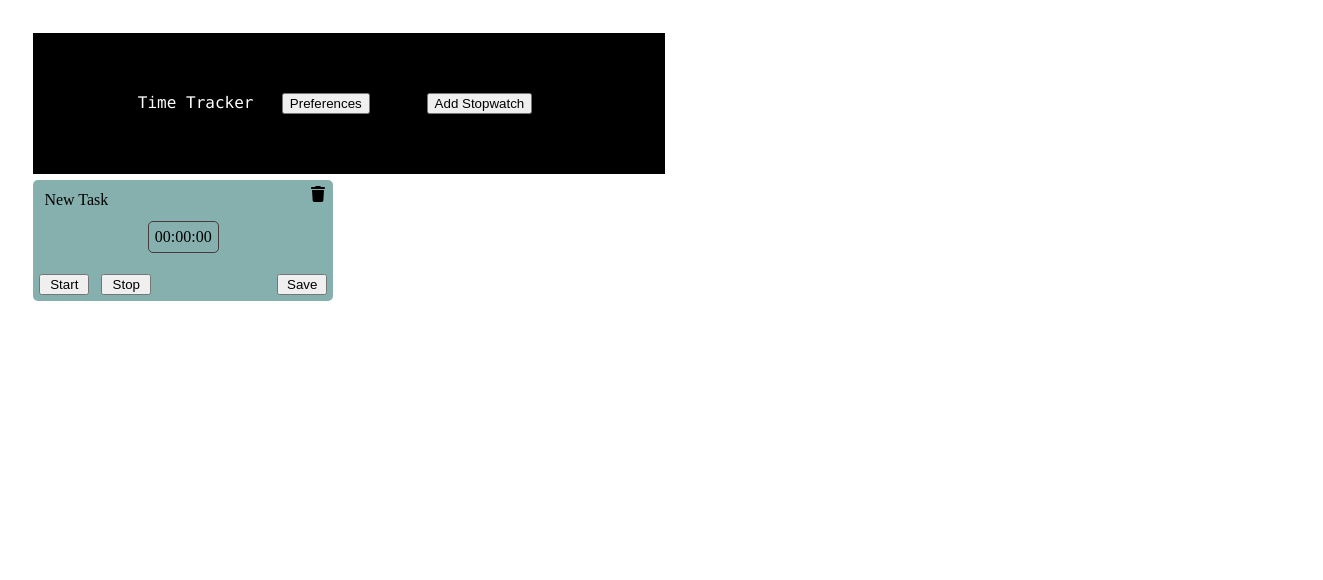
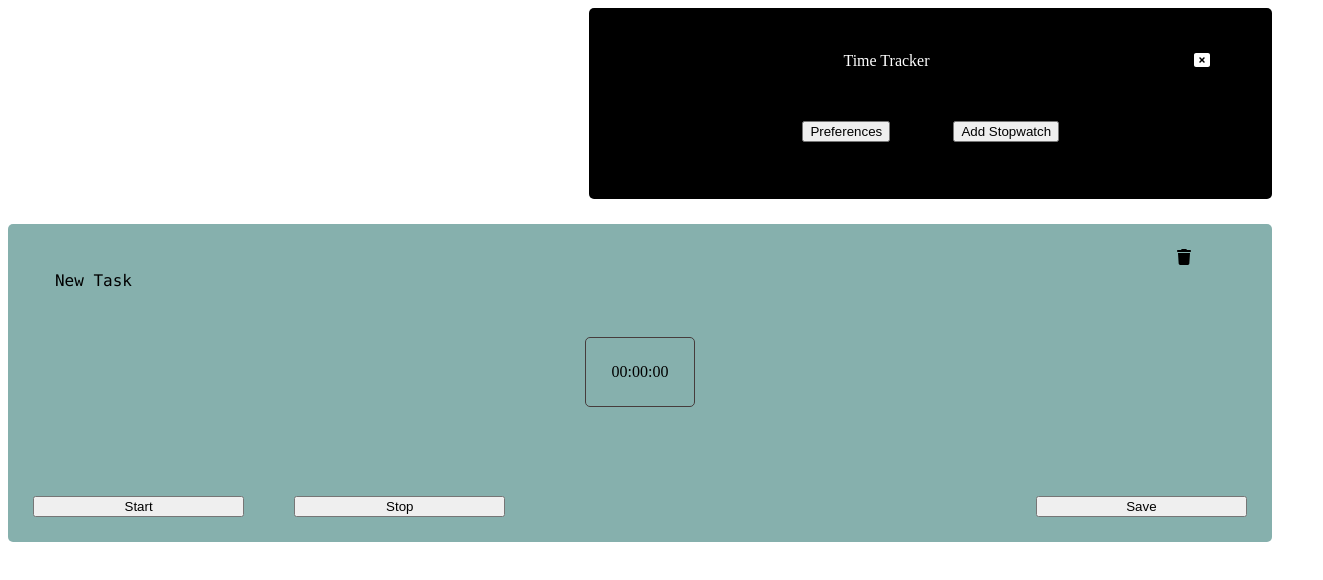
Before and after one commit to FredericoCoelhoNunes/time-tracker, a Vue app: page / in a window 1280 px wide. Both pictures are taken after a click on the button "Add Stopwatch". Shown: the top 580 px of the page, 1323 px wide, since content can reach past the window. Built offline with nearby package versions, Linux system fonts and the light colour scheme.

Commit message:
Working frameless version, missing writing the actual stopwatch data to storage.

```diff
--- a/src/App.vue
+++ b/src/App.vue
@@ -3,7 +3,12 @@
     <div class="main-window">
       <div class="stopwatch-section">
         <div class="add-stopwatch-container">
-          <span>Time Tracker</span>
+            <div class="title-and-exit-button">
+              <span>Time Tracker</span>
+              <div class="window-close-div">
+                <font-awesome-icon icon="fa fa-window-close" class="fa-window-close" @click="closeApp"/>
+              </div>
+            </div>
           <button type="preferences" @click="openPreferences">Preferences</button>
           <button type="button" @click="addStopwatch">Add Stopwatch</button>
         </div>
@@ -23,6 +28,18 @@
 <style scoped src='./assets/styles/app-styles.css'/>
 
 <script>
+// Adding a fontawesome icon to this component! (the close button)
+/* import the fontawesome core */
+import { library } from '@fortawesome/fontawesome-svg-core'
+/* import font awesome icon component */
+import { FontAwesomeIcon } from '@fortawesome/vue-fontawesome'
+/* import specific icons */
+import { faWindowClose } from '@fortawesome/free-solid-svg-icons'
+
+/* add icons to the library */
+library.add(faWindowClose)
+
+// Importing the stopwatch component
 import MyStopwatch from "./components/MyStopwatch.vue";
 
 let uuid = 1;  // an ID for the stopwatches
@@ -31,6 +48,7 @@ export default {
   name: "App",
   components: {
     MyStopwatch,
+    FontAwesomeIcon
   },
   data() {
     return {
@@ -43,8 +61,7 @@ export default {
       uuid += 1;
     },
     openPreferences() {
-      this.stopwatches.push({"uuid": uuid});
-      uuid += 1;
+      window.electronAPI.openPreferences();
     },
     saveStopwatch(index, stopwatchData) {
       // signalling to main process to save the stopwatch data
@@ -53,6 +70,9 @@ export default {
     },
     deleteStopwatch(index) {
       this.stopwatches.splice(index, 1);
+    },
+    closeApp() {
+      window.electronAPI.closeApp();
     }
   },
 };
--- a/src/assets/styles/app-styles.css
+++ b/src/assets/styles/app-styles.css
@@ -1,36 +1,67 @@
-.main-window {
-  display: flex;
-  width: 100%;
+html * {
+  font-family: "Lucida Console", "Courier New", monospace;
+}
+
+div {
+  border-radius: 5px;
 }
 
 button {
   -webkit-app-region: no-drag;
 }
 
+.main-window {
+  display: flex;
+}
+
+.stopwatch-section {
+  display: flex;
+  width: 100%;
+  flex-direction: column;
+  align-items: flex-end;       /* right-align the image */
+  justify-content: center;     /* vertically center all content */
+}
+
 .add-stopwatch-container {
   background-color: black;
   color: white;
-  font-family: "Lucida Console", "Courier New", monospace;
+  width: 50%;
   text-align: center;
-  padding: 5% 5% 5% 5%;
+  padding: 2% 2% 2% 2%;
 }
 .add-stopwatch-container > button {
   margin: 5% 5% 5% 5%;
 }
 
-.stopwatch-section {
+.stopwatch-list {
+    width: 100%;
+    display: flex;
+    align-items: right;
+    justify-content: right;
+    flex-direction: column;
+}
+.title-and-exit-button {
   display: flex;
-  width: 50%;
-  flex-direction: column;
-  margin: 2% 2% 2% 2%;
+  width: 100%;
+  padding: 3% 3% 3% 3%;
+  flex-direction: row;
 }
 
-.stopwatch-list {
-    flex: 0 0 auto;
-    width: 100%;
-    height: 100%;
-    display: flex;
-    align-items: flex-start;
-    flex-direction: column;
-    justify-content: space-between;
+.title-and-exit-button > span {
+  width: 80%;
 }
+
+.fa-window-close:hover {
+  transition: 0.2s ease-out;
+  color: rgb(196, 54, 54);
+}
+
+.window-close-div {
+  width: 10%;
+  margin-left: 5%;
+  align-self: right;
+  -webkit-app-region: no-drag;
+  text-align: center;
+  vertical-align: middle;
+
+}
--- a/src/assets/styles/my-stopwatch-styles.css
+++ b/src/assets/styles/my-stopwatch-styles.css
@@ -1,3 +1,7 @@
+html * {
+    font-family: "Lucida Console", "Courier New", monospace;
+}
+
 div {
     -webkit-app-region: no-drag;
 }
@@ -15,12 +19,13 @@ button {
 .my-stopwatch-body {
     display: flex;
     flex-direction: column;
-    width: 300px;
+    width: 100%;
     margin-top: 2%;
     margin-bottom: 5%;
     border-radius: 5px;
     background-color: rgb(134, 176, 173);
     box-shadow: 0in;
+    align-self: right;
 }
 
 .fa-trash:hover {
@@ -89,6 +94,8 @@ button {
     width: 90%;
     align-self: center;
     border-radius: 5px;
+    font-family: "Lucida Console", "Courier New", monospace;
+
 }
 
 .my-stopwatch-text {
--- a/src/preload.js
+++ b/src/preload.js
@@ -9,6 +9,7 @@ const { contextBridge, ipcRenderer } = require('electron')
 contextBridge.exposeInMainWorld('electronAPI', {
     savePrefs: (prefs) => ipcRenderer.send('save-prefs', prefs),
     saveStopwatch: (stopwatchData) => ipcRenderer.send('save-stopwatch', stopwatchData),
-    selectFile: (method, config) => ipcRenderer.invoke('select-file', method, config)
-    openPreferences: (method, config) => ipcRenderer.invoke('select-file', method, config)
+    selectFile: (method, config) => ipcRenderer.invoke('select-file', method, config),
+    openPreferences: () => ipcRenderer.send('open-preferences'),
+    closeApp: () => ipcRenderer.send('close-app')
 })
--- a/src/storage/stopwatch_storage.js
+++ b/src/storage/stopwatch_storage.js
@@ -29,7 +29,7 @@
         console.log('creating storage file')
     }
 
-    saveStopwatch(event, stopwatchData) {
+    saveStopwatch(stopwatchData) {
       console.log("Saving stopwatch to file")
     }
   }
```
Also changed, not shown: src/background.js (+11 -6 lines), src/menu/preferences_menu/prefs_window.js (+5 -5 lines), src/storage/prefs_storage.js (+4 -12 lines).
